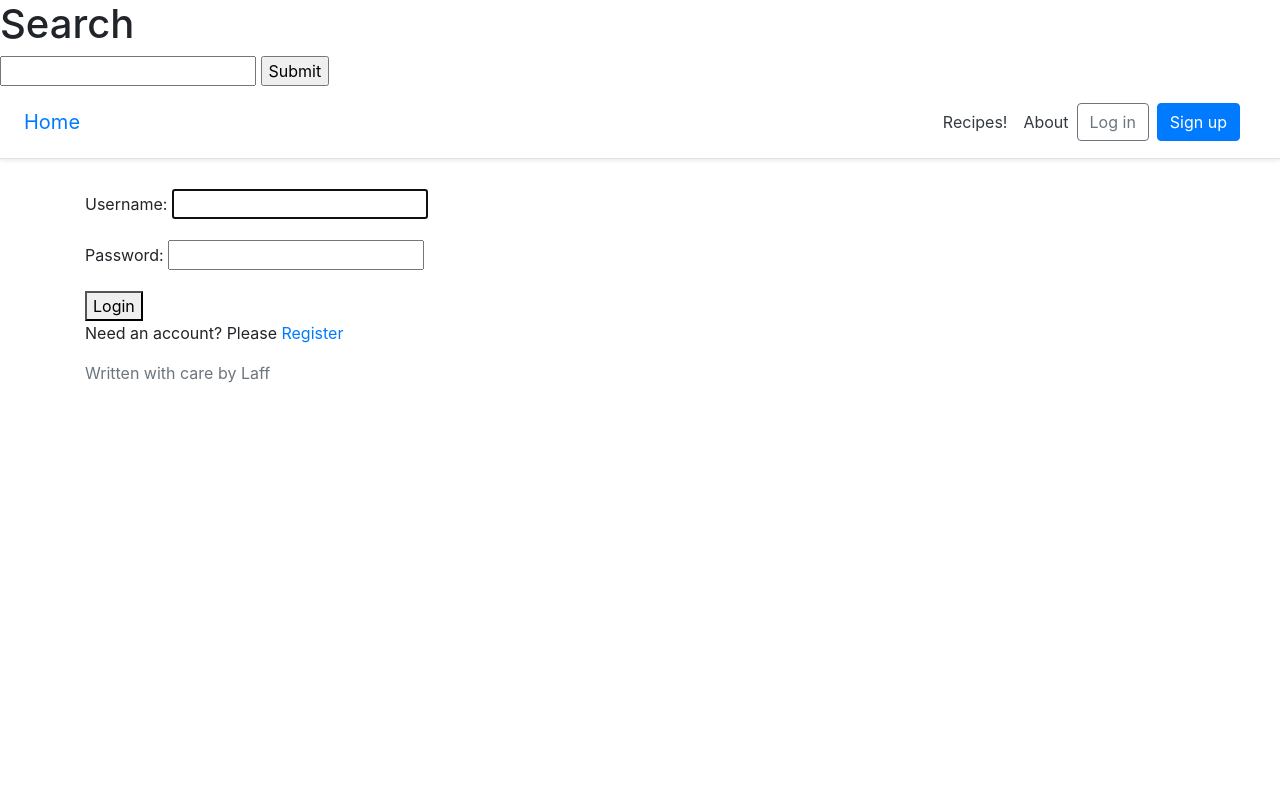
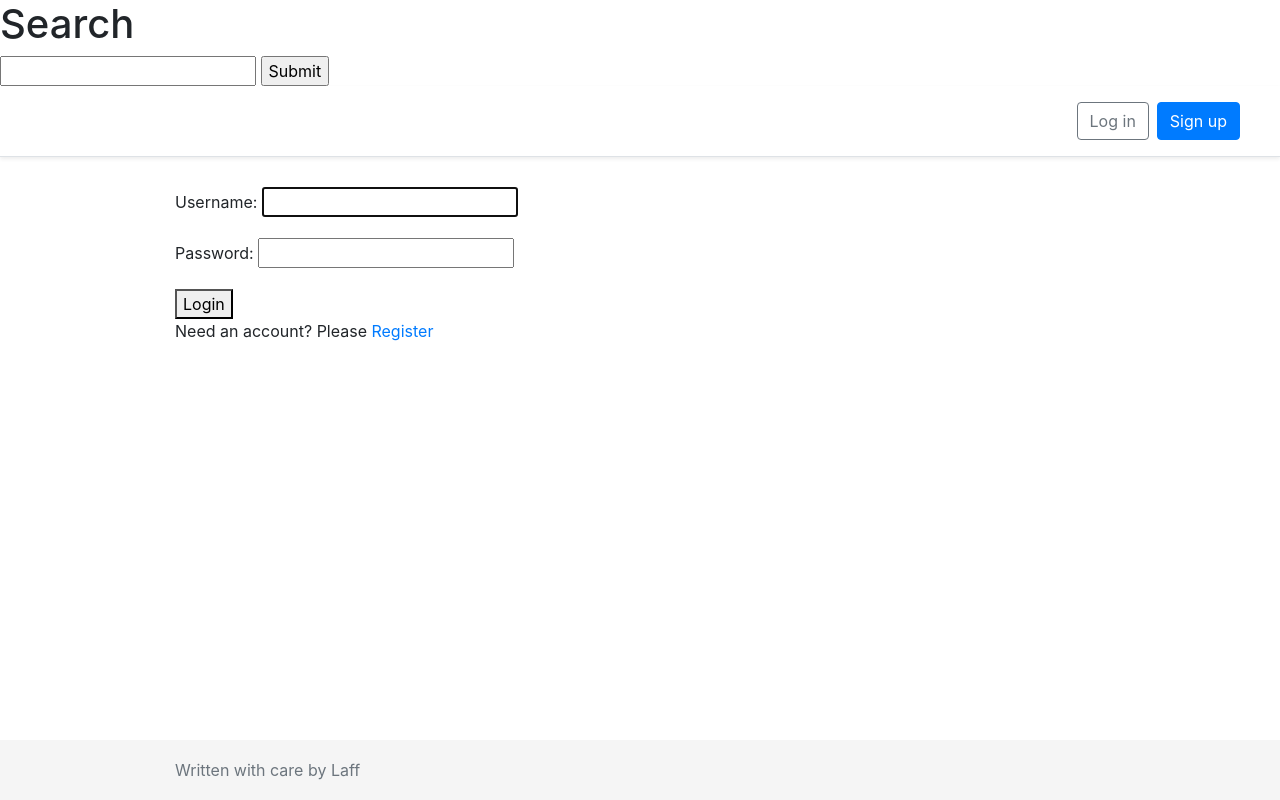
Before and after one commit to TomLafferty/passionrecipes, a Django app: page /login/ in a window 1280 px wide. Run offline with Django 3.2, Linux system fonts and the light colour scheme.

Commit message:
Attempting to implement

```diff
--- a/passrecipes/urls.py
+++ b/passrecipes/urls.py
@@ -14,14 +14,21 @@
     2. Add a URL to urlpatterns:  path('blog/', include('blog.urls'))
 """
 from django.contrib import admin
-from django.urls import path
+from django.urls import path, include
 
-from accounts.views import login_view
-from .views import home_view
+from accounts.views import (
+    login_view,
+    logout_view,
+    register_view
+)
+from .views import HomePageView
 
 urlpatterns = [
-    path('', home_view),
+    path('', HomePageView.as_view(), name='home-view'),
     path('admin/', admin.site.urls),
     path('login/', login_view),
-
+    path('logout/', logout_view),
+    path('register/', register_view),
+    path('pantry/recipes/', include('recipes.urls')),
+    # ath('meal-toggle/<int:recipe_id>/', meal_queue_toggle_view, name='meal-toggle'),
 ]
--- /dev/null
+++ b/static/css/base.css
@@ -0,0 +1,33 @@
+/* Sticky footer styles
+-------------------------------------------------- */
+html {
+  position: relative;
+  min-height: 100%;
+  font-size: 14px;
+}
+@media (min-width: 768px) {
+  html {
+    font-size: 16px;
+  }
+}
+
+body {
+  margin-bottom: 60px; /* Margin bottom by footer height */
+}
+
+.container {
+  max-width: 960px;
+}
+
+.pricing-header {
+  max-width: 700px;
+}
+
+.footer {
+  position: absolute;
+  bottom: 0;
+  width: 100%;
+  height: 60px; /* Set the fixed height of the footer here */
+  line-height: 60px; /* Vertically center the text there */
+  background-color: #f5f5f5;
+}
--- a/templates/_base.html
+++ b/templates/_base.html
@@ -36,10 +36,8 @@
   <main role="main">
     <div class="d-flex flex-column flex-md-row align-items-center p-3 px-md-4 mb-3 bg-white border-bottom shadow-sm">
       <h5 class="my-0 mr-md-auto font-weight-normal">
-        <a href="{% url 'home' %}">Home</a>
       </h5>
-      <a class="p-2 text-dark" href="{% url 'blog_index' %}">Recipes!</a>
-      <a class="p-2 text-dark" href="{% url 'about' %}">About</a>
+
 
       <nav class="my-2 my-md-0 mr-md-3">
         {% if user.is_authenticated %}
```
Also changed, not shown: passrecipes/views.py (+15 -6 lines).
